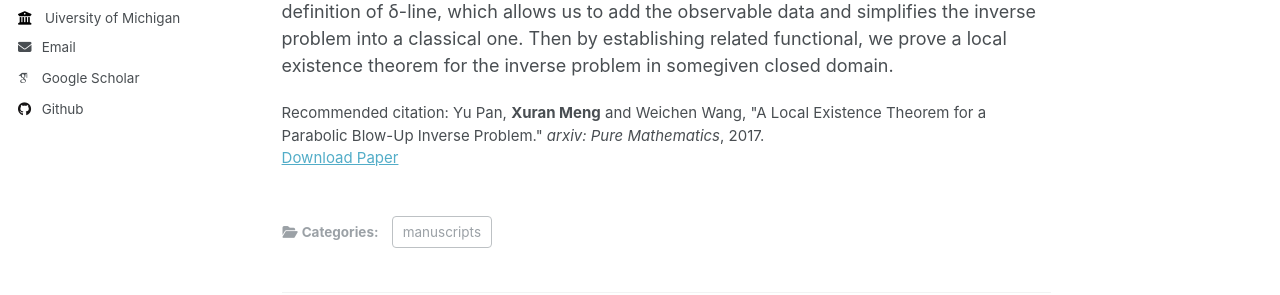
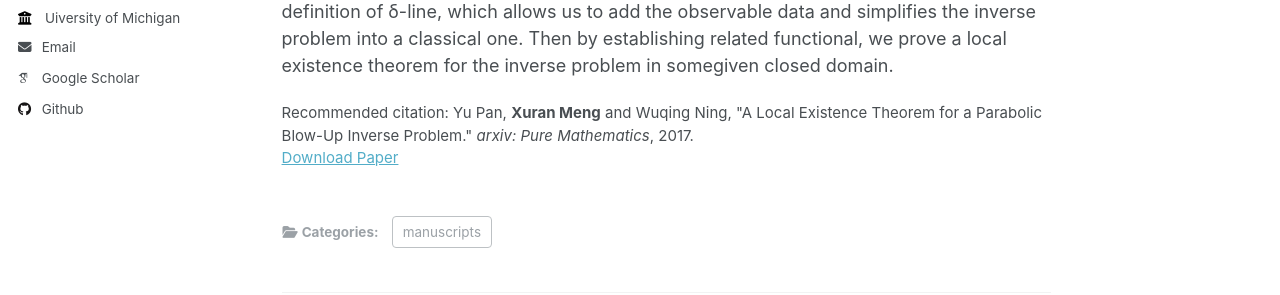
Before and after one commit to XuranMeng/XuranMeng.github.io, a Jekyll site: the page built from _publications/inverse.md, in a window 1280 px wide and 1252 px high. Shown: the part 341-636 px from the top of the window. Built offline with Jekyll 4.4.1, drawn with Linux system fonts in a browser that asks for light colours; some web fonts are replaced.

Commit message:
Update inverse.md

```diff
--- a/_publications/inverse.md
+++ b/_publications/inverse.md
@@ -8,6 +8,6 @@ date: 2017-06-17
 venue: 'Pure Mathematics'
 #slidesurl: 'http://academicpages.github.io/files/slides3.pdf'
 paperurl: 'http://xuranmeng.github.io/files/inverse.pdf'
-citation: 'Yu Pan, <b>Xuran Meng</b>  and Weichen Wang, &quot;A Local Existence Theorem for a Parabolic Blow-Up Inverse Problem.&quot; <i>arxiv: Pure Mathematics</i>, 2017.'
+citation: 'Yu Pan, <b>Xuran Meng</b>  and Wuqing Ning, &quot;A Local Existence Theorem for a Parabolic Blow-Up Inverse Problem.&quot; <i>arxiv: Pure Mathematics</i>, 2017.'
 ---
 In this article, we study an inverse problem for a parabolic equation with blow-up initial and boundaryvaluesinthefollowingform: u −u = f(x)u−b(x,t)up (p>1,0<x<1,0<t<T).The inverse problem is to determine the unknown function f(x) from the blow-up rates and the additional observation data. In order to partly remove the blow-up data, we introduce the definition of δ-line, which allows us to add the observable data and simplifies the inverse problem into a classical one. Then by establishing related functional, we prove a local existence theorem for the inverse problem in somegiven closed domain.
```
